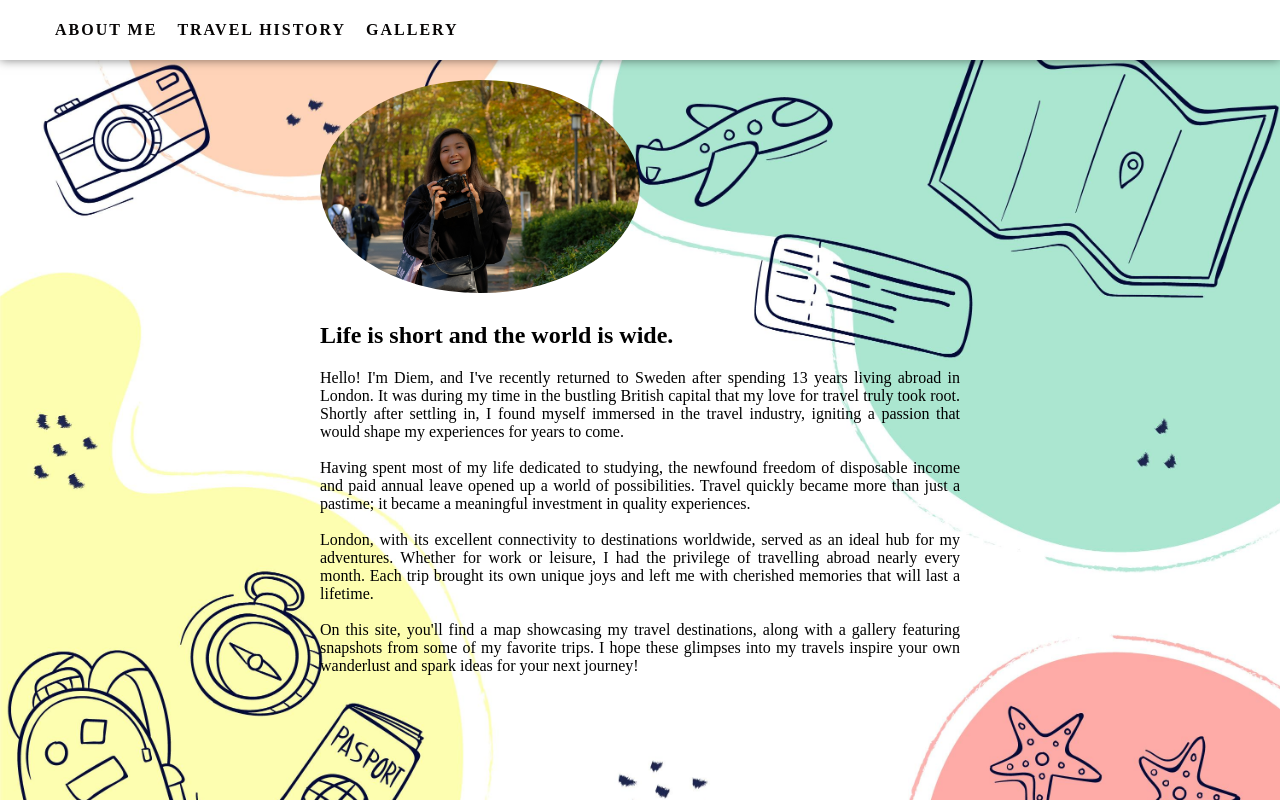
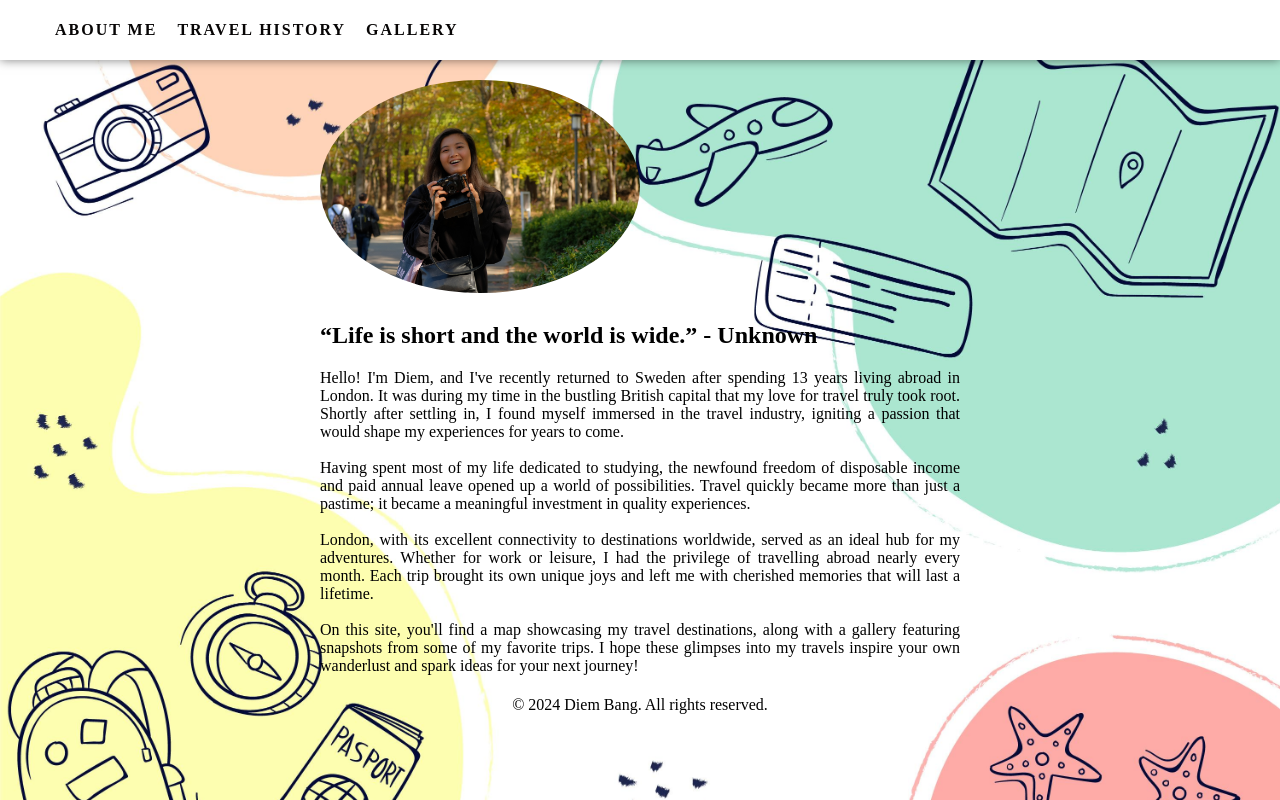
Before and after one commit to DiemBang/my-hobby, a website built with Vite: page vite-project/index.html in a window 1280 px wide. Built offline with nearby package versions, Linux system fonts and the light colour scheme.

Commit message:
add footer, to be merged with dev

```diff
--- a/vite-project/index.html
+++ b/vite-project/index.html
@@ -25,7 +25,7 @@
         />
       </div>
       <div class="intro">
-        <h2>Life is short and the world is wide.</h2>
+        <h2><q>Life is short and the world is wide.</q> - Unknown</h2>
         <p>
           Hello! I'm Diem, and I've recently returned to Sweden after spending
           13 years living abroad in London. It was during my time in the
@@ -49,6 +49,6 @@
       </div>
     </div>
     <script type="module" src="/main.js"></script>
-
+    <footer>&copy; 2024 Diem Bang. All rights reserved.</footer>
   </body>
 </html>
--- a/vite-project/style.css
+++ b/vite-project/style.css
@@ -53,3 +53,7 @@
   padding: 5px;
   text-align: justify;
 }
+
+footer {
+  text-align: center;
+}
```
